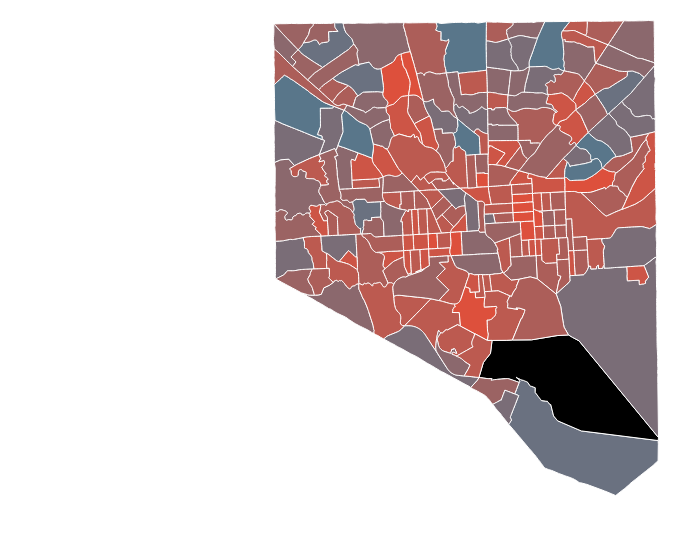
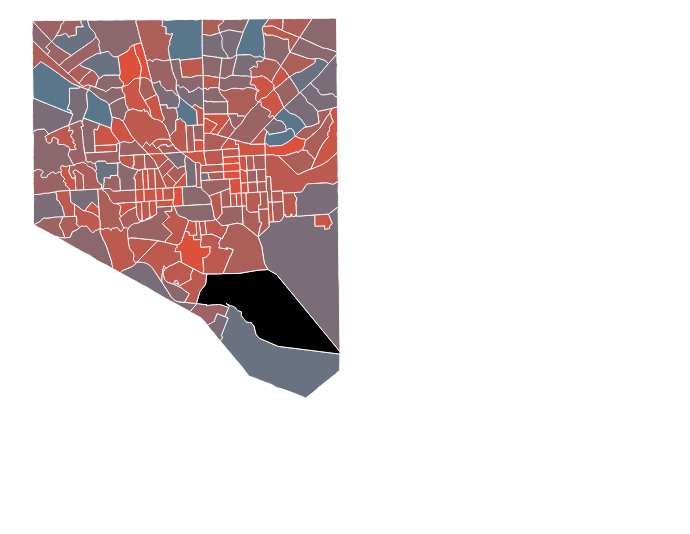
Before and after one commit to jondandois/d3-maps-and-stuff, a plain HTML site: page index.html in a window 1280 px wide. Shown: the whole page, without its empty margins (22-712 px from the left). Drawn offline with nearby package versions, Linux system fonts and the light colour scheme.

Commit message:
namespace

```diff
--- a/index.html
+++ b/index.html
@@ -2,7 +2,7 @@
 <html lang="en">
   <head>
     <meta charset="utf-8">
-    <script src="https://d3js.org/d3.v3.min.js"></script>
+    <script type="text/javascript" src="js/d3.v3.min.js"></script>
     <style type="text/css" src="css/map.css"></style>
   </head>
   <body>
--- a/js/baltimore-choropleth.js
+++ b/js/baltimore-choropleth.js
@@ -1,55 +1,69 @@
+//create a namespace for the dashboard
+window.Dashboard = {
+  d3: {},
+  data: null,
+  map: {}
+};
+
+window.onload = initialize;
+
+//initialize map config
+function initialize () {
   //Width and height of map
-var width = 960;
-var height = 500;
+  Dashboard.map.width = 400;
+  Dashboard.map.height = 400;
 
   // maryland state plane
-var projection = d3.geo.conicConformal()
+  Dashboard.map.projection = d3.geo.conicConformal()
     .parallels([38 + 18 / 60, 39 + 27 / 60])
     .rotate([77, -37 - 40 / 60]);
 
   // Define path generator
-var path = d3.geo.path()
-                 .projection(projection);
+  Dashboard.d3.path = d3.geo.path()
+                   .projection(Dashboard.map.projection);
 
   // Define linear scale for output
-var steps = 10;
+  Dashboard.d3.steps = 10;
   var low_color = '#DD503C';
   var high_color = '#497B94';
-var color = d3.scale.linear()
-              .domain([0, steps - 1])
+  Dashboard.d3.color = d3.scale.linear()
+                .domain([0, Dashboard.d3.steps - 1])
                 .range([low_color,high_color])
 
   //Create SVG element and append map to the SVG
-var svg = d3.select("body")
+  Dashboard.map.svg = d3.select("body")
               .append("svg")
-            .attr("width", width)
-            .attr("height", height);
+              .attr("width", Dashboard.map.width)
+              .attr("height", Dashboard.map.height);
 
   // Append Div for tooltip to SVG
-var div = d3.select("body")
+  Dashboard.d3.div = d3.select("body")
               .append("div")
-            .attr("class", "tooltip")
+              .attr("class", "mouseover-text")
               .style("opacity", 0);
+
+  Dashboard.levels = [];
+  Dashboard.property = 'Population';
 
   // load in census tracts
   d3.json("data/baltimore-city-census-tracts.json", load_and_draw_census_tracts);
+}
 
-var levels = [];
-var property = 'Population';
 // callback for catching the json feature collection and adding it to the page
 function load_and_draw_census_tracts (json_fc) {
+  Dashboard.data = json_fc;
 
   reproject_map_to_data(json_fc);
 
-  var range = get_property_range(json_fc.features, property);
-  levels = range_to_levels(range, steps);
+  var range = get_property_range(json_fc.features, Dashboard.property);
+  Dashboard.levels = range_to_levels(range, Dashboard.d3.steps);
 
   // Bind the data to the SVG and create one path per GeoJSON feature
-  svg.selectAll("path")
+  Dashboard.map.svg.selectAll("path")
     .data(json_fc.features)
     .enter()
     .append("path")
-    .attr("d", path)
+    .attr("d", Dashboard.d3.path)
     .style("stroke", "#fff")
     .style("stroke-width", "1")
     .style("fill", color_path)
@@ -60,14 +74,14 @@ function load_and_draw_census_tracts (json_fc) {
 // color the data object based on its properties
 function color_path (data) {
   // Get data value
-  var value = data.properties[property];
+  var value = data.properties[Dashboard.property];
 
   if (value) {
     var value_level;
-    levels.map( (l, i) => { if ( l < value) {value_level = i;}})
+    Dashboard.levels.map( (l, i) => { if ( l < value) {value_level = i;}})
     //If value exists…
     // console.log(color(value_level));
-    return color(value_level);
+    return Dashboard.d3.color(value_level);
   } else {
     //If value is undefined…
     return "rgb(213,222,217)";
@@ -96,32 +110,32 @@ function range_to_levels (range, steps) {
 
 // reproject the map to the data path
 function reproject_map_to_data (map_data) {
-  projection
+  Dashboard.map.projection
               .scale(1)
               .translate([0,0]);
 
-  var b = path.bounds(map_data),
-      s = .95 / Math.max((b[1][0] - b[0][0]) / width, (b[1][1] - b[0][1]) / height),
-      t = [(width - s * (b[1][0] + b[0][0])) / 2, (height - s * (b[1][1] + b[0][1])) / 2];
+  var b = Dashboard.d3.path.bounds(map_data),
+      s = .95 / Math.max((b[1][0] - b[0][0]) / Dashboard.map.width, (b[1][1] - b[0][1]) / Dashboard.map.height),
+      t = [(Dashboard.map.width - s * (b[1][0] + b[0][0])) / 2, (Dashboard.map.height - s * (b[1][1] + b[0][1])) / 2];
 
-  projection
+  Dashboard.map.projection
               .scale(s)
               .translate(t);
 }
 
 // do stuff on mouse over
 function catch_mouse_over (d) {
-  div.transition()
+  Dashboard.d3.div.transition()
     .duration(200)
     .style("opacity", .9);
-     div.text(`Census 2010 Population: ${d.properties[property]}`)
+    Dashboard.d3.div.text(`Census 2010 Population: ${d.properties[Dashboard.property]}`)
     .style("left", (d3.event.pageX) + "px")
     .style("top", (d3.event.pageY - 28) + "px");
 }
 
 // do stuff on mouse out`
 function catch_mouse_out (d) {
-  div.transition()
+  Dashboard.d3.div.transition()
    .duration(500)
    .style("opacity", 0);
 }
```
Also changed, not shown: 1 other file. Lines whose indentation alone changed are shown as unchanged.
